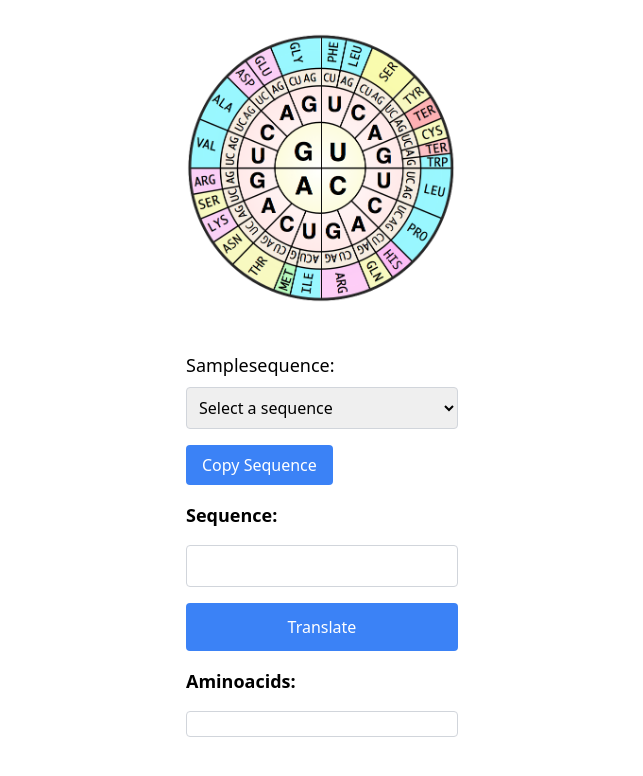
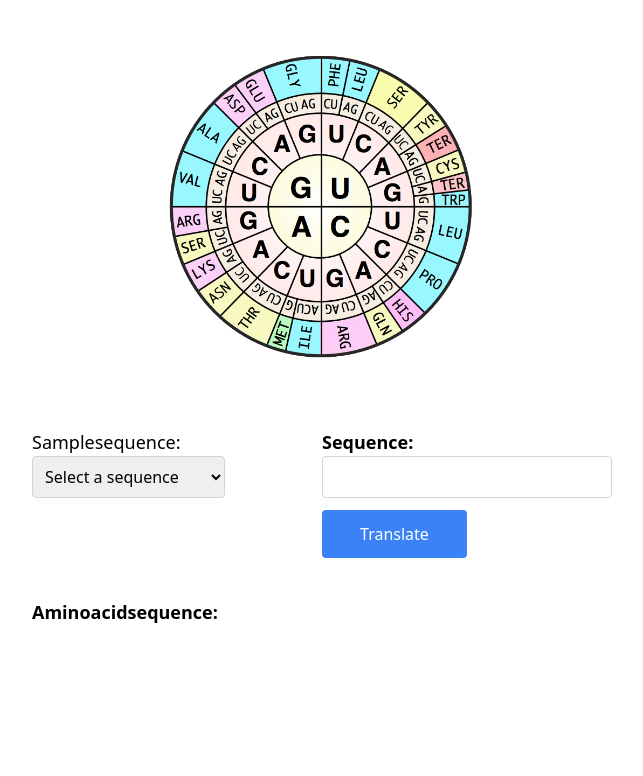
Before and after one commit to pyxelhaze/mrna-translator, a plain HTML site: page index.html in a window 1280 px wide. Shown: the whole page, without its empty margins (318-961 px from the left). Drawn offline with nearby package versions, Linux system fonts and the light colour scheme.

Commit message:
finished styling

```diff
--- a/index.html
+++ b/index.html
@@ -10,16 +10,16 @@
     />
     <title>mRNA-Translator</title>
   </head>
-  <body class="flex justify-center bg-white-100">
-    <div class="flex flex-col items-center p-8 w-full md:w-2/3 lg:w-1/3">
-      <img src="./images/Codon Wheel.png" class="md:w-full lg:w-3/4 pb-12" />
+  <body class="flex justify-center bg-white-100 p-5">
+    <div class="sm:m-8 flex flex-col items-center w-full md:w-2/3 lg:w-1/2">
+      <img src="./images/Codon Wheel.png" class="md:w-3/4 lg:w-1/2 pb-12" />
       <form
         action=""
         id="form"
-        class="flex flex-col w-full md:w-full lg:w-3/4 space-y-4"
+        class="flex flex-col lg:flex-row p-5 justify-between w-full md:w-full lg:w-full"
       >
-        <div>
-          <label for="sequence-dropdown" class="block text-lg font-medium mb-2"
+        <div class="lg:w-1/3">
+          <label for="sequence-dropdown" class="block text-lg font-medium"
             >Samplesequence:</label
           >
           <select
@@ -37,13 +37,8 @@
               Acetylcholin mRNA Sequence
             </option>
           </select>
-          <button
-            id="copy-btn"
-            class="px-4 py-2 bg-blue-500 text-white rounded hover:bg-blue-700"
-          >
-            Copy Sequence
-          </button>
         </div>
+        <div class="flex flex-col lg:w-1/2">
           <label for="inputText" class="block text-lg font-semibold"
             >Sequence:</label
           >
@@ -51,22 +46,22 @@
             id="input"
             type="text"
             required
-          class="p-2 border border-gray-300 rounded"
+            class="p-2 mb-3 border border-gray-300 rounded"
           />
           <button
             type="submit"
-          class="px-4 py-3 bg-blue-500 text-white rounded hover:bg-blue-700"
+            class="px-4 py-3 lg:w-1/2 bg-blue-500 text-white font-normal rounded hover:bg-blue-700 hover:font-extrabold transition duration-200"
           >
             Translate
           </button>
+        </div>
       </form>
-      <div class="flex justify-start py-4 w-full md:w-full lg:w-3/4">
-        <p class="block text-lg font-semibold">Aminoacids:</p>
+      <div class="w-full">
+        <div class="flex justify-start p-5 w-full">
+          <p class="block text-lg font-semibold">Aminoacidsequence:</p>
         </div>
-      <div
-        id="output"
-        class="border border-gray-300 rounded px-4 py-3 w-full md:w-full lg:w-3/4"
-      ></div>
+        <div id="output" class="mx-5 w-full"></div>
+      </div>
     </div>
     <script type="module" src="translator.js"></script>
     <script type="module" src="script.js"></script>
--- a/script.js
+++ b/script.js
@@ -14,7 +14,7 @@ document.addEventListener('DOMContentLoaded', () => {
             const result = translation(input);
             output.textContent = ` ${result}`
         } catch (error) {
-            output.textContent = 'error! please check your sequence to be valid.'
+            output.textContent = 'error! please check your sequence.'
         }
 
     })
@@ -23,15 +23,5 @@ document.addEventListener('DOMContentLoaded', () => {
 // dropdown
 document.getElementById('sequence-dropdown').addEventListener('change', (event) => {
     const selectedValue = event.target.value;
-    document.getElementById('output').value = selectedValue;
+    document.getElementById('input').value = selectedValue;
 });
-
-document.getElementsByClassName('option').addEventListener('click', async () => {
-    const outputField = document.getElementById('output');
-    try {
-        await navigator.clipboard.writeText(outputField.value);
-        alert('Sequence copied to clipboard!');
-    } catch (err) {
-        console.error('Failed to copy: ', err);
-    }
-});
```
Lines whose indentation alone changed are shown as unchanged.
